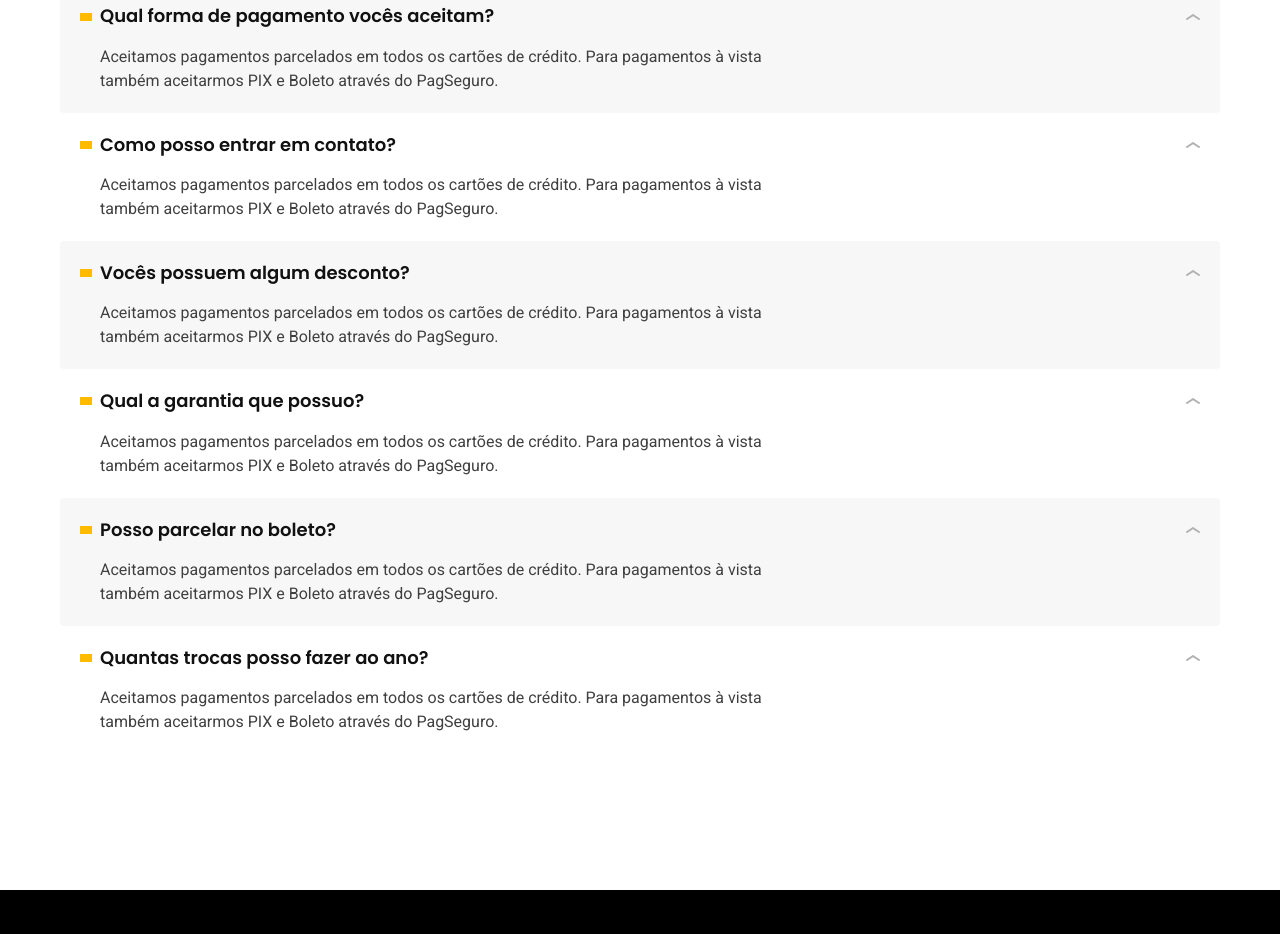
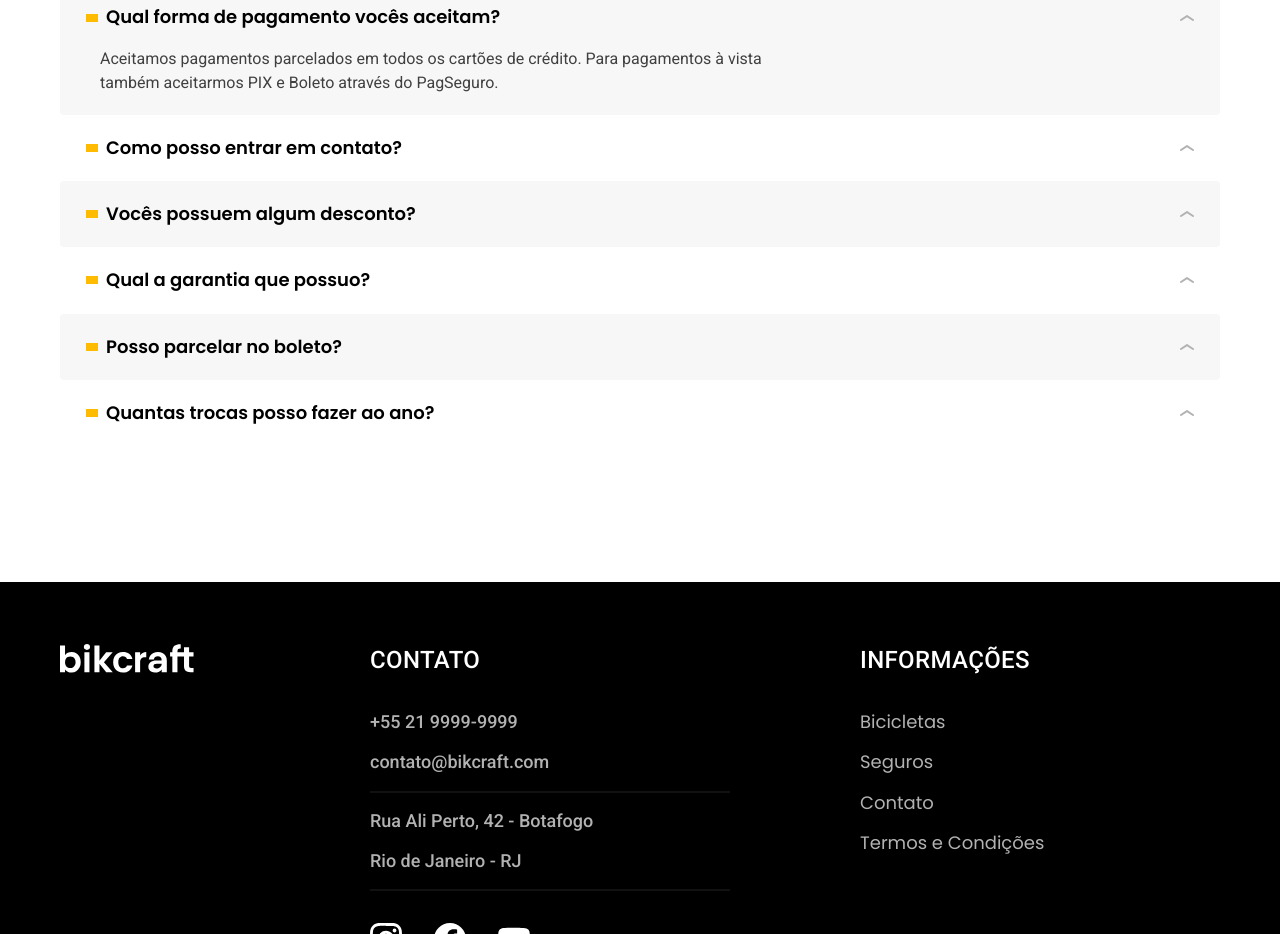
Before and after one commit to julia-stamborovski/bikcraft, a plain HTML site: page seguros.html in a window 1280 px wide. Shown: the part 1840-2774 px from the top of the page. Drawn offline with Linux system fonts and the light colour scheme.

Commit message:
perguntas frequentes js

```diff
--- a/css/seguros/perguntas.css
+++ b/css/seguros/perguntas.css
@@ -1,74 +1,73 @@
-.perguntas
-{
+.perguntas {
     padding-top: 120px;
     padding-bottom: 120px;
 }
 
-.perguntas h2
-{
+.perguntas h2 {
     margin-bottom: 60px;
 }
 
-.perguntas dl > div
-{
+.perguntas dl > div {
     padding: 20px;
     border-radius: 4px;
 }
 
-.perguntas dt
-{
+.perguntas button {
     display: grid;
     grid-template-columns: auto 1fr auto;
     align-items: center;
     gap: 8px;
     cursor: pointer;
+    border: none;
+    background: none;
+    width: 100%;
+    text-align: left;
 }
 
-.perguntas dl > div:nth-child(odd)
-{
+.perguntas dl > div:nth-child(odd) {
     background-color: var(--cor-1);
 }
 
-.perguntas dt::before
-{
-    content: '';
+.perguntas button::before {
+    content: "";
     display: inline-block;
     width: 12px;
     height: 8px;
     background-color: var(--cor-p1);
 }
 
-.perguntas dt::after
-{
-    content: '';
+.perguntas button::after,
+.perguntas button[aria-expanded="true"]::after {
+    content: "";
     display: inline-block;
     width: 14px;
     height: 6px;
-    background: url('../../img/icones/seta-abrir.svg');
+    background: url("../../img/icones/seta-abrir.svg");
     transition: 0.3s;
 }
 
-.perguntas dt:hover::after
-{
+.perguntas button:hover::after {
     transform: rotate(180deg);
 }
+.perguntas dd {
+    display: none;
+}
+.perguntas dd.ativa {
+    display: block;
+}
 
-.perguntas dd
-{
+.perguntas dd {
     padding-left: 20px;
     padding-top: 16px;
     max-width: 80ch;
 }
 
-@media (max-width: 800px)
-{
-    .perguntas
-    {
+@media (max-width: 800px) {
+    .perguntas {
         padding-top: 60px;
         padding-bottom: 60px;
     }
-    .perguntas h2
-    {
+    .perguntas h2 {
         margin-bottom: 40px;
     }
 }
--- a/js/script.js
+++ b/js/script.js
@@ -31,3 +31,26 @@ function ativarProduto(parametro)
 }
 
 parametros.forEach(ativarProduto);
+
+
+//Perguntas Frequentes
+
+const perguntas = document.querySelectorAll('.perguntas button');
+function ativarPergunta(event)
+{
+    const pergunta = event.currentTarget;
+    const controls = pergunta.getAttribute('aria-controls');
+    const resposta = document.getElementById(controls);
+
+    resposta.classList.contains('ativa');
+    const ativa =  resposta.classList.contains('ativa');
+    resposta.classList.toggle('ativa');
+    pergunta.setAttribute('aria-expanded', 'ativa');
+
+}
+
+function eventosPerguntas(pergunta)
+{
+    pergunta.addEventListener('click', ativarPergunta )
+}
+perguntas.forEach(eventosPerguntas);
--- a/seguros.html
+++ b/seguros.html
@@ -160,48 +160,48 @@
 
        <dl>
         <div>
-        <dt class="font-1-m-b">Qual forma de pagamento vocês aceitam?</dt>
-        <dd class="font-2-s cor-9">
+        <dt><button class="font-1-m-b" aria-controls="pergunta1" aria-expanded="true">Qual forma de pagamento vocês aceitam?</button></dt>
+        <dd id="pergunta1" class="font-2-s cor-9 ativa">
             Aceitamos pagamentos parcelados em todos os cartões de crédito.
             Para pagamentos à vista também aceitarmos PIX e Boleto através do PagSeguro.
         </dd>
         </div>
 
         <div>
-            <dt class="font-1-m-b">Como posso entrar em contato?</dt>
-            <dd class="font-2-s cor-9">
+             <dt><button class="font-1-m-b" aria-controls="pergunta2" aria-expanded="false">Como posso entrar em contato?</button></dt>
+            <dd id="pergunta2" class="font-2-s cor-9">
                 Aceitamos pagamentos parcelados em todos os cartões de crédito.
                 Para pagamentos à vista também aceitarmos PIX e Boleto através do PagSeguro.
             </dd>
             </div>
 
             <div>
-                <dt class="font-1-m-b">Vocês possuem algum desconto?</dt>
-                <dd class="font-2-s cor-9">
+                 <dt><button class="font-1-m-b" aria-controls="pergunta3" aria-expanded="false">Vocês possuem algum desconto?</button></dt>
+                <dd id="pergunta3" class="font-2-s cor-9">
                     Aceitamos pagamentos parcelados em todos os cartões de crédito.
                     Para pagamentos à vista também aceitarmos PIX e Boleto através do PagSeguro.
                 </dd>
                 </div>
 
                 <div>
-                    <dt class="font-1-m-b">Qual a garantia que possuo?</dt>
-                    <dd class="font-2-s cor-9">
+                     <dt><button class="font-1-m-b" aria-controls="pergunta4" aria-expanded="false">Qual a garantia que possuo?</button></dt>
+                    <dd id="pergunta4" class="font-2-s cor-9">
                         Aceitamos pagamentos parcelados em todos os cartões de crédito.
                         Para pagamentos à vista também aceitarmos PIX e Boleto através do PagSeguro.
                     </dd>
                     </div>
 
                     <div>
-                        <dt class="font-1-m-b">Posso parcelar no boleto?</dt>
-                        <dd class="font-2-s cor-9">
+                         <dt><button class="font-1-m-b" aria-controls="pergunta5" aria-expanded="false">Posso parcelar no boleto?</button></dt>
+                        <dd id="pergunta5" class="font-2-s cor-9">
                             Aceitamos pagamentos parcelados em todos os cartões de crédito.
                             Para pagamentos à vista também aceitarmos PIX e Boleto através do PagSeguro.
                         </dd>
                         </div>
 
                         <div>
-                            <dt class="font-1-m-b">Quantas trocas posso fazer ao ano?</dt>
-                            <dd class="font-2-s cor-9">
+                             <dt><button class="font-1-m-b" aria-controls="pergunta6" aria-expanded="false">Quantas trocas posso fazer ao ano?</button></dt>
+                            <dd id="pergunta6" class="font-2-s cor-9">
                                 Aceitamos pagamentos parcelados em todos os cartões de crédito.
                                 Para pagamentos à vista também aceitarmos PIX e Boleto através do PagSeguro.
                             </dd>
```
